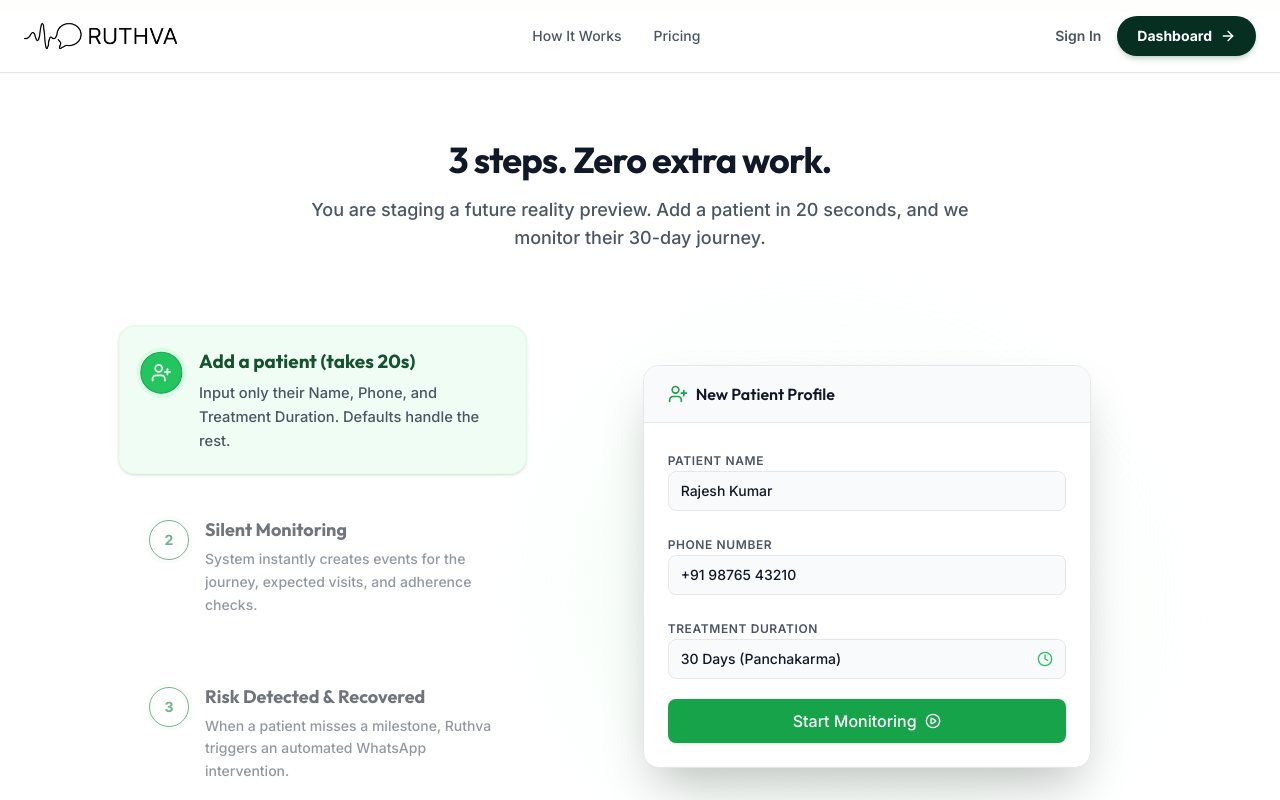
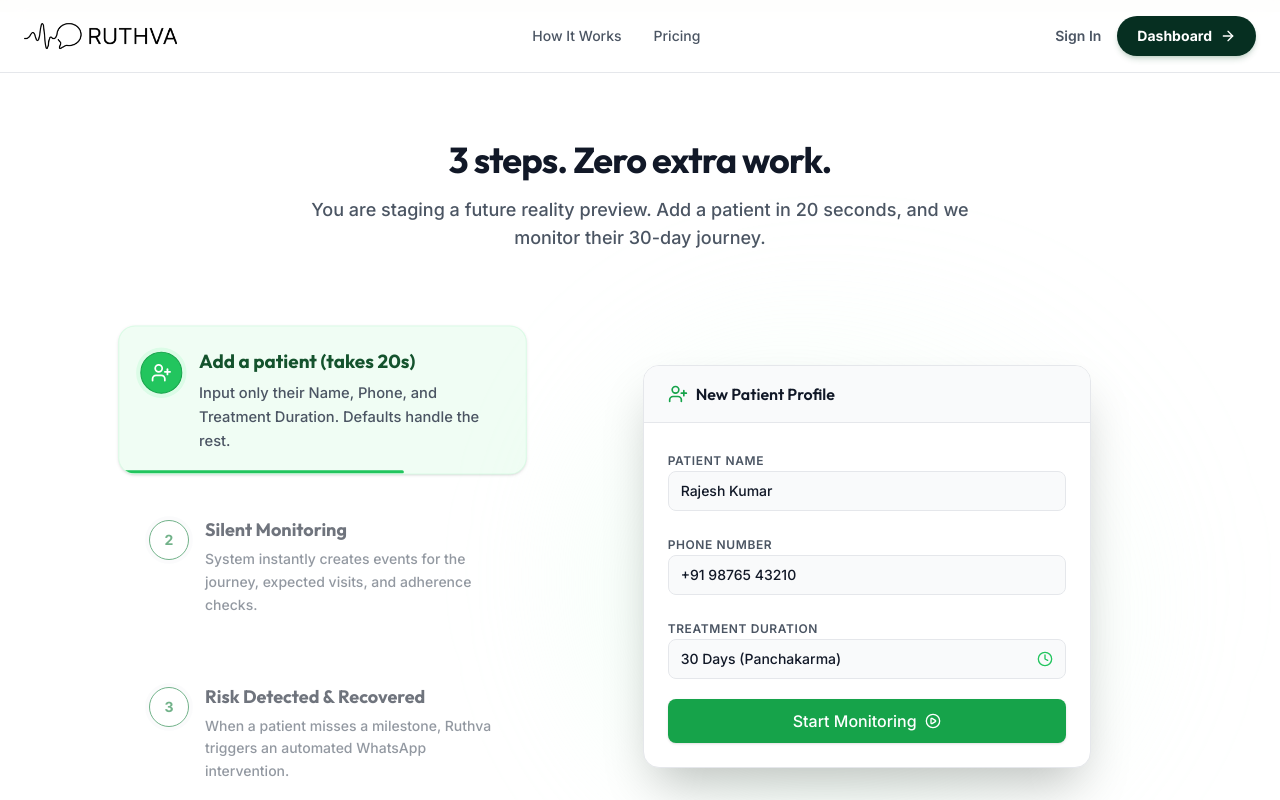
Before and after one commit to praburajasekaran/ruthva, a Next.js app: page / in a window 1280 px wide. Both pictures are taken after a click on the element 322 px from the left and 2613 px from the top of the page. Shown: the part 2213-3013 px from the top of the page. Built offline with nearby package versions, Linux system fonts and the light colour scheme; no server answers.

Commit message:
admin improvements

```diff
--- a/src/app/(auth)/verify/page.tsx
+++ b/src/app/(auth)/verify/page.tsx
@@ -21,7 +21,7 @@ function VerifyContent() {
     setError("");
 
     // Auth.js verifies via callback URL with token + email — must be a full page navigation
-    const callbackUrl = `/api/auth/callback/resend?token=${encodeURIComponent(code)}&email=${encodeURIComponent(email)}&callbackUrl=${encodeURIComponent("/dashboard")}`;
+    const callbackUrl = `/api/auth/callback/resend?token=${encodeURIComponent(code)}&email=${encodeURIComponent(email)}&callbackUrl=${encodeURIComponent("/")}`;
     window.location.href = callbackUrl;
   }
 
--- a/src/app/globals.css
+++ b/src/app/globals.css
@@ -90,6 +90,16 @@ textarea {
   padding-bottom: env(safe-area-inset-bottom);
 }
 
+@keyframes step-progress {
+  from {
+    width: 0%;
+  }
+
+  to {
+    width: 100%;
+  }
+}
+
 @media (min-width: 1024px) {
   .app-page {
     margin-inline: auto;
--- a/src/components/landing/OnboardingSimulation.tsx
+++ b/src/components/landing/OnboardingSimulation.tsx
@@ -1,11 +1,56 @@
 "use client";
 
 import { useState } from "react";
-import { motion, AnimatePresence } from "framer-motion";
+import {
+    motion,
+    AnimatePresence,
+    useAnimationFrame,
+    useMotionValue,
+    useTransform,
+    MotionValue
+} from "framer-motion";
 import { Clock, AlertTriangle, MessageCircleHeart, UserPlus, Activity, PlayCircle } from "lucide-react";
 
+const STEP_DURATION = 4000; // ms per step
+const TOTAL_STEPS = 3;
+
 export function OnboardingSimulation() {
+    // 1. A single continuous timer (0 to 12000ms) drives everything
+    const elapsed = useMotionValue(0);
+
     const [activeStep, setActiveStep] = useState(1);
+    const [isPaused, setIsPaused] = useState(false);
+    const [isFinished, setIsFinished] = useState(false);
+
+    // 2. 60fps loop that only updates the framer-motion value (no React renders per frame)
+    useAnimationFrame((time, delta) => {
+        if (isPaused || isFinished) return;
+
+        const nextElapsed = elapsed.get() + delta;
+
+        // Stop at the very end
+        if (nextElapsed >= STEP_DURATION * TOTAL_STEPS) {
+            elapsed.set(STEP_DURATION * TOTAL_STEPS);
+            setIsFinished(true);
+            setActiveStep(TOTAL_STEPS);
+            return;
+        }
+
+        elapsed.set(nextElapsed);
+
+        // Only trigger a React render when we cross to a new step
+        const currentStep = Math.floor(nextElapsed / STEP_DURATION) + 1;
+        if (currentStep !== activeStep) {
+            setActiveStep(currentStep);
+        }
+    });
+
+    const handleStepClick = (step: number) => {
+        // Instantly jump time to the start of the clicked step
+        elapsed.set((step - 1) * STEP_DURATION);
+        setIsFinished(false);
+        setActiveStep(step);
+    };
 
     return (
         <section className="bg-surface py-20 px-6 sm:py-32 relative overflow-hidden" id="how-it-works">
@@ -19,8 +64,13 @@ export function OnboardingSimulation() {
                     </p>
                 </div>
 
-                <div className="grid gap-8 lg:gap-16 lg:grid-cols-12 items-center">
-                    {/* Timeline Text */}
+                {/* Pause everything on hover */}
+                <div
+                    className="grid gap-8 lg:gap-16 lg:grid-cols-12 items-center"
+                    onMouseEnter={() => setIsPaused(true)}
+                    onMouseLeave={() => setIsPaused(false)}
+                >
+                    {/* Timeline Steps */}
                     <div className="lg:col-span-5 space-y-4 lg:space-y-6">
                         <FeatureStep
                             number={1}
@@ -28,7 +78,8 @@ export function OnboardingSimulation() {
                             description="Input only their Name, Phone, and Treatment Duration. Defaults handle the rest."
                             Icon={UserPlus}
                             isActive={activeStep === 1}
-                            onClick={() => setActiveStep(1)}
+                            elapsed={elapsed}
+                            onClick={() => handleStepClick(1)}
                         >
                             <StepOneUI />
                         </FeatureStep>
@@ -38,7 +89,8 @@ export function OnboardingSimulation() {
                             description="System instantly creates events for the journey, expected visits, and adherence checks."
                             Icon={Activity}
                             isActive={activeStep === 2}
-                            onClick={() => setActiveStep(2)}
+                            elapsed={elapsed}
+                            onClick={() => handleStepClick(2)}
                         >
                             <StepTwoUI />
                         </FeatureStep>
@@ -48,16 +100,16 @@ export function OnboardingSimulation() {
                             description="When a patient misses a milestone, Ruthva triggers an automated WhatsApp intervention."
                             Icon={MessageCircleHeart}
                             isActive={activeStep === 3}
-                            onClick={() => setActiveStep(3)}
+                            elapsed={elapsed}
+                            onClick={() => handleStepClick(3)}
                         >
                             <StepThreeUI />
                         </FeatureStep>
                     </div>
 
-                    {/* Visual Simulator (Desktop Only) */}
+                    {/* Visual Simulator — desktop only */}
                     <div className="hidden lg:flex lg:col-span-7 relative min-h-[400px] lg:h-[500px] w-full items-center justify-center pt-4 lg:pt-0">
                         <div className="absolute inset-0 bg-gradient-to-tr from-brand-100/40 to-transparent blur-3xl rounded-full" />
-
                         <AnimatePresence mode="wait">
                             <motion.div
                                 key={activeStep}
@@ -80,37 +132,48 @@ export function OnboardingSimulation() {
 }
 
 function FeatureStep({
-    number,
-    title,
-    description,
-    Icon,
-    isActive,
-    onClick,
-    children
+    number, title, description, Icon,
+    isActive, elapsed, onClick, children,
 }: {
     number: number;
     title: string;
     description: string;
     Icon: any;
     isActive: boolean;
+    elapsed: MotionValue<number>;
     onClick: () => void;
     children?: React.ReactNode;
 }) {
+    // 3. Map this specific step's time window to a 0% -> 100% width
+    const startTime = (number - 1) * STEP_DURATION;
+    const endTime = number * STEP_DURATION;
+
+    const widthPercent = useTransform(
+        elapsed,
+        [startTime, endTime],
+        ["0%", "100%"],
+        { clamp: true }
+    );
+
     return (
         <div
             onClick={onClick}
-            className={`cursor-pointer transition-all duration-300 p-4 sm:p-5 rounded-2xl ${isActive ? 'bg-brand-50 shadow-sm border border-brand-100 lg:scale-105' : 'hover:bg-gray-50 opacity-60 hover:opacity-100 border border-transparent'
+            className={`cursor-pointer transition-all duration-300 p-4 sm:p-5 rounded-2xl relative overflow-hidden ${isActive
+                    ? "bg-brand-50 shadow-sm border border-brand-100 lg:scale-105"
+                    : "hover:bg-gray-50 opacity-60 hover:opacity-100 border border-transparent"
                 }`}
         >
             <div className="flex gap-4">
                 <div className="flex-shrink-0 mt-1">
-                    <div className={`w-10 h-10 rounded-full flex items-center justify-center font-bold text-sm ring-4 transition-colors ${isActive ? 'bg-brand-500 text-white ring-brand-100 border border-brand-600' : 'bg-white text-brand-700 ring-gray-50 border border-brand-200'
+                    <div className={`w-10 h-10 rounded-full flex items-center justify-center font-bold text-sm ring-4 transition-colors ${isActive
+                            ? "bg-brand-500 text-white ring-brand-100 border border-brand-600"
+                            : "bg-white text-brand-700 ring-gray-50 border border-brand-200"
                         }`}>
                         {isActive ? <Icon className="w-5 h-5 pointer-events-none" /> : number}
                     </div>
                 </div>
                 <div>
-                    <h3 className={`text-lg font-bold mb-1 flex items-center gap-2 transition-colors ${isActive ? 'text-brand-900' : 'text-text-primary'
+                    <h3 className={`text-lg font-bold mb-1 transition-colors ${isActive ? "text-brand-900" : "text-text-primary"
                         }`}>
                         {title}
                     </h3>
@@ -118,7 +181,15 @@ function FeatureStep({
                 </div>
             </div>
 
-            {/* Mobile Visual Simulator (Accordion) */}
+            {/* Render bar only when active. Its width is GPU-bound to the global timer! */}
+            {isActive && (
+                <motion.div
+                    className="absolute bottom-0 left-0 h-[3px] bg-brand-500 rounded-full"
+                    style={{ width: widthPercent }}
+                />
+            )}
+
+            {/* Mobile accordion */}
             <AnimatePresence>
                 {isActive && children && (
                     <motion.div
@@ -159,12 +230,12 @@ function StepOneUI() {
                 </div>
                 <div className="space-y-1.5">
                     <label className="text-xs font-semibold text-text-secondary uppercase tracking-wider">Treatment Duration</label>
-                    <div className="w-full h-10 bg-gray-50 border border-gray-200 rounded-md flex items-center px-3 text-sm text-text-primary flex justify-between">
+                    <div className="w-full h-10 bg-gray-50 border border-gray-200 rounded-md flex items-center px-3 text-sm text-text-primary justify-between">
                         <span>30 Days (Panchakarma)</span>
-                        <div className="w-4 h-4 text-brand-500"><Clock className="w-4 h-4" /></div>
+                        <Clock className="w-4 h-4 text-brand-500" />
                     </div>
                 </div>
-                <button className="w-full mt-2 bg-brand-600 hover:bg-brand-700 text-white font-medium py-2.5 rounded-md transition-colors shadow-sm flex items-center justify-center gap-2">
+                <button className="w-full mt-2 bg-brand-600 text-white font-medium py-2.5 rounded-md shadow-sm flex items-center justify-center gap-2">
                     Start Monitoring <PlayCircle className="w-4 h-4" />
                 </button>
             </div>
@@ -174,20 +245,20 @@ function StepOneUI() {
 
 function StepTwoUI() {
     return (
-        <div className="bg-white rounded-2xl border border-border shadow-2xl overflow-hidden flex flex-col h-full pointer-events-none">
+        <div className="bg-white rounded-2xl border border-border shadow-2xl overflow-hidden flex flex-col pointer-events-none">
             <div className="border-b border-border bg-gray-50 px-6 py-4 flex justify-between items-center">
                 <h4 className="font-semibold flex items-center gap-2 text-text-primary">
                     <Activity className="w-5 h-5 text-brand-600" />
                     Patient Journey
                 </h4>
-                <span className="text-xs bg-brand-100 text-brand-700 px-2 py-1 rounded-full font-medium shadow-sm">Active</span>
+                <span className="text-xs bg-brand-100 text-brand-700 px-2 py-1 rounded-full font-medium">Active</span>
             </div>
-            <div className="p-6 flex-1">
+            <div className="p-6">
                 <div className="relative border-l-2 border-brand-200 ml-3 space-y-6">
                     <div className="relative pl-6">
                         <div className="absolute -left-[9px] top-1 w-4 h-4 rounded-full bg-brand-500 ring-4 ring-white" />
                         <h5 className="text-sm font-bold text-text-primary">Day 1: Treatment Started</h5>
-                        <p className="text-xs text-text-secondary mt-1 flex items-center gap-1.5">Profile created & welcome message sent.</p>
+                        <p className="text-xs text-text-secondary mt-1">Profile created & welcome message sent.</p>
                     </div>
                     <div className="relative pl-6">
                         <div className="absolute -left-[9px] top-1 w-4 h-4 rounded-full bg-brand-500 ring-4 ring-white" />
@@ -195,7 +266,7 @@ function StepTwoUI() {
                         <p className="text-xs text-text-secondary mt-1">Patient confirmed taking Kashayam.</p>
                     </div>
                     <div className="relative pl-6">
-                        <div className="absolute -left-[9px] top-1 w-4 h-4 rounded-full bg-yellow-400 ring-4 ring-white shadow-sm flex items-center justify-center" />
+                        <div className="absolute -left-[9px] top-1 w-4 h-4 rounded-full bg-yellow-400 ring-4 ring-white" />
                         <h5 className="text-sm font-bold text-text-primary">Day 7: Follow-up Visit</h5>
                         <p className="text-xs text-text-secondary mt-1 text-yellow-600 font-medium flex items-center gap-1">
                             <Clock className="w-3 h-3 animate-pulse" /> Waiting for response...
@@ -220,7 +291,6 @@ function StepThreeUI() {
                         <p className="text-[10px] text-white/80">Automated Assistant</p>
                     </div>
                 </div>
-
                 <div className="p-4 space-y-4 min-h-[250px] flex flex-col justify-end text-sm">
                     <div className="bg-white rounded-lg rounded-tl-none p-3 shadow-sm max-w-[85%] self-start">
                         <p className="text-[#111b21] mb-2 leading-relaxed text-[13px]">
@@ -235,10 +305,9 @@ function StepThreeUI() {
                     </div>
                 </div>
             </div>
-
             <div className="mt-4 flex items-start gap-3 p-3 bg-brand-50 rounded-lg border border-brand-100 text-brand-900 text-xs">
                 <AlertTriangle className="w-4 h-4 text-brand-600 flex-shrink-0 mt-0.5" />
-                <p>This triggers when adherence drops. Dashboards update if they click "Missed today".</p>
+                <p>This triggers when adherence drops. Dashboards update if they click &quot;Missed today&quot;.</p>
             </div>
         </div>
     );
```
